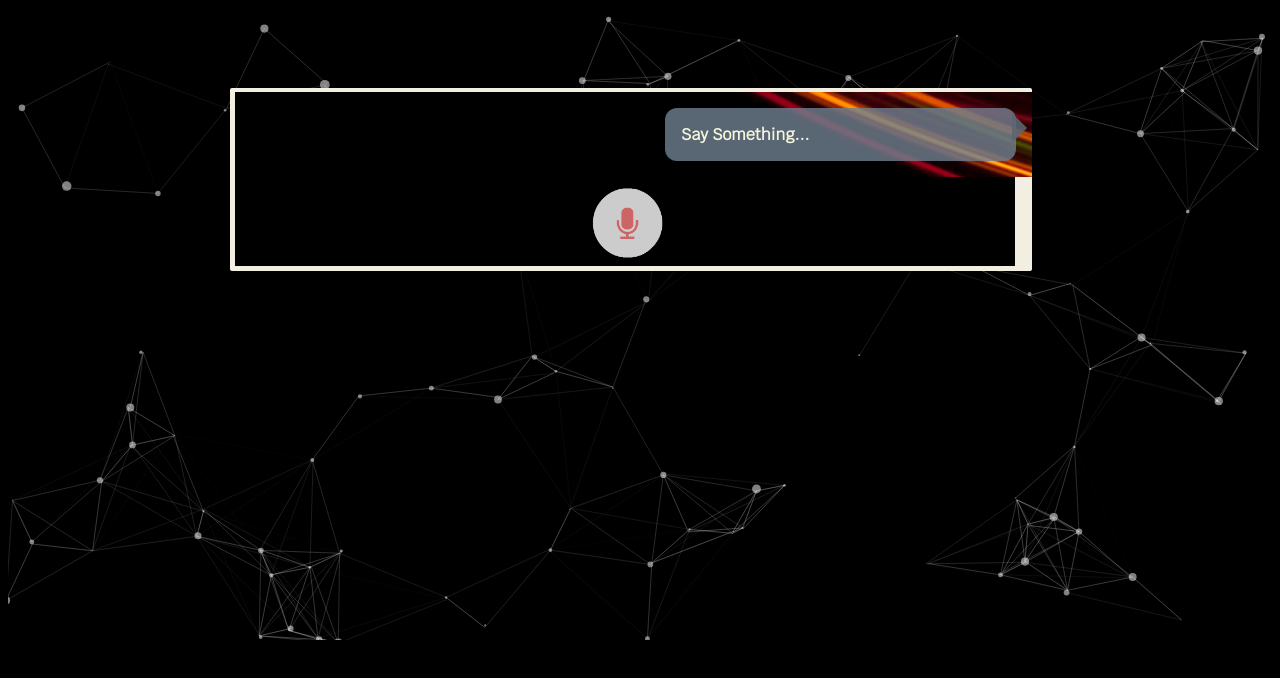
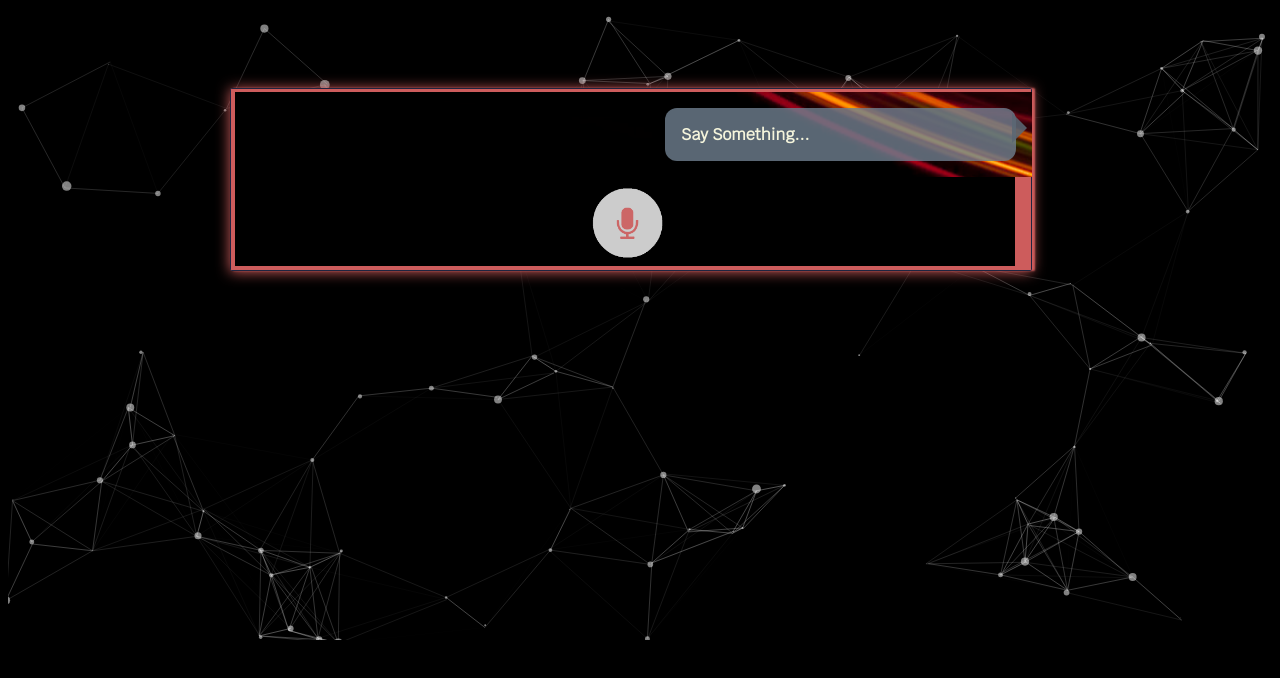
Before and after one commit to dishani27/Stella, a plain HTML site: page index.html in a window 1280 px wide. Drawn offline with Linux system fonts and the light colour scheme.

Commit message:
Update style.css

```diff
--- a/Assets/Stylesheets/style.css
+++ b/Assets/Stylesheets/style.css
@@ -13,12 +13,13 @@ body {
 .container {
      position: absolute;
     left: 18%;
-  border: 1px solid #f2efe2;
+    border: 1px solid;
     width: 60vw;
     max-width: 60vw;
     margin: 0 auto;
     border-radius: 0.1rem;
-  background: #f2efe2;
+    box-shadow: 0px 1px 14px 0 indianred, 3px 0px 2px 0 indianred;
+    background: indianred;
     padding: 0.2rem 1rem;
     color: #1e2440;
     /* overflow-y: scroll; */
```
Lines whose indentation alone changed are shown as unchanged.
